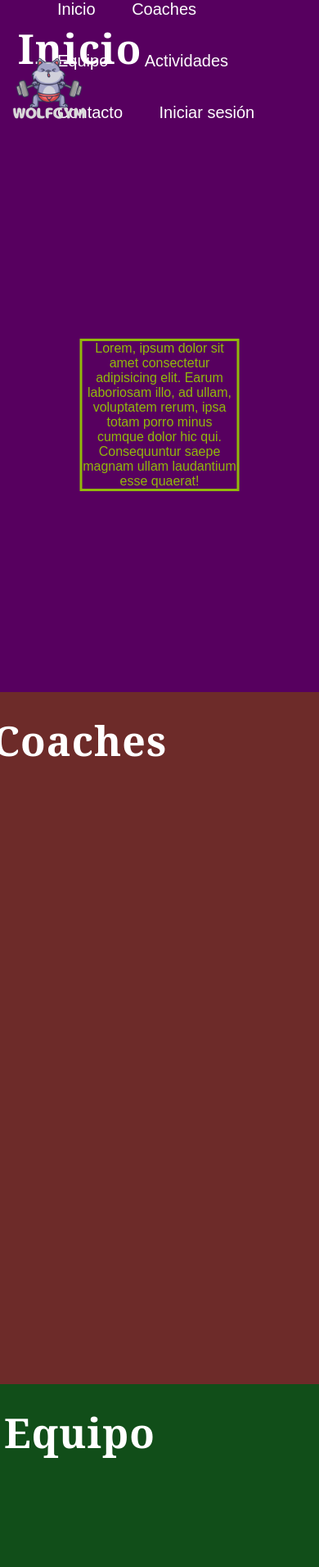
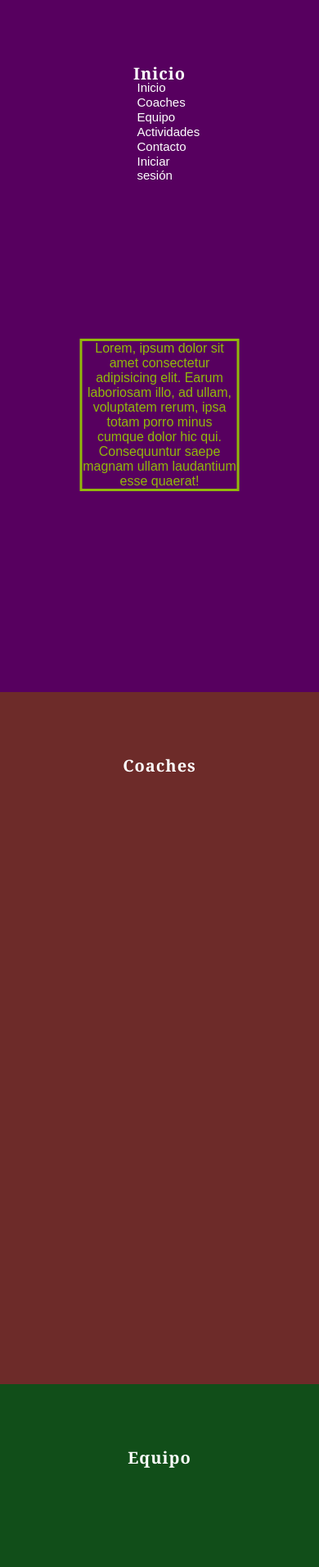
Before and after one commit to 4DR14N0R71Z/WolfGym_AW, a PHP site: page / in a window 390 px wide. Shown: the top 1911 px of the page at 82% size. Run offline with PHP 8.4, Linux system fonts and the light colour scheme.

Commit message:
ComenzandoResponsive

```diff
--- a/style.css
+++ b/style.css
@@ -40,7 +40,7 @@
   align-items: center;
   position: fixed;
   z-index: 999;
-  margin-top: -40px;
+  margin-top: -30px;
 }
 
 #menu li {
@@ -189,10 +189,34 @@
 }
 
 /* Change styles for span and cancel button on extra small screens */
-@media screen and (max-width: 300px) {
+@media screen and (max-width: 600px) {
   span.psw {
     display: block;
     float: none;
+  }
+
+  .contenedor h2{
+    color: #ffffff;
+    margin-left: 25%;
+  }
+
+  header {
+    width: 10%;
+    display: flex;
+    justify-content: space-between;
+    align-items: baseline;
+    position: fixed;
+    z-index: 999;
+    margin-top: 20%;
+    margin-left: 75%;
+  }
+
+  header img {
+    width: 90px;
+    height: 90px;
+    position: absolute;
+    margin-left: -600%;
+    margin-top: -200%;
   }
 
   .cancelbtn {
@@ -203,3 +227,70 @@
 a {
   color: white;
 }
+
+  @media screen and (max-width: 450px) {
+
+  span.psw {
+    display: block;
+    float: none;
+  }
+
+  .contenedor h2{
+    color: #ffffff;
+    margin-left: 25%;
+    font-size: 20px;
+    margin-top: 30px;
+    }
+
+  header {
+    width: 10%;
+    display: inline;
+    justify-content: space-between;
+    align-items: baseline;
+    position: fixed;
+    z-index: 999;
+    margin-top: 20%;
+    margin-left: 25%;
+    box-sizing: border-box;
+    }
+
+  header img {
+    width: 90px;
+    height: 90px;
+    position: absolute;
+    margin-left: -600%;
+    margin-top: -500%;
+  }
+
+  .cancelbtn {
+    width: 100%;
+   }
+
+  /* Avatar image */
+  img.avatar {
+  width: 30%;
+  height: 30%;
+  border-radius: 5px;
+  align-items: center;
+  margin-top: -30px;
+  margin-left: 1%;
+}
+
+#menu li {
+  list-style: none;
+  display: inline;
+}
+
+#menu li a {
+  color: #fff;
+  text-decoration: none;
+  font-size: 15px;
+  display: inline-block;
+}
+
+
+}
+
+a {
+  color: white;
+}
```
